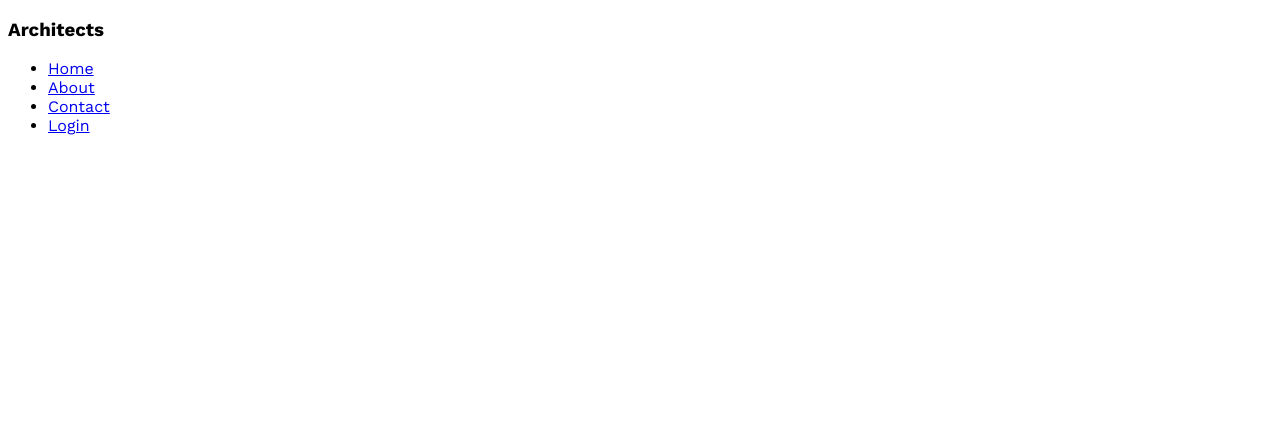
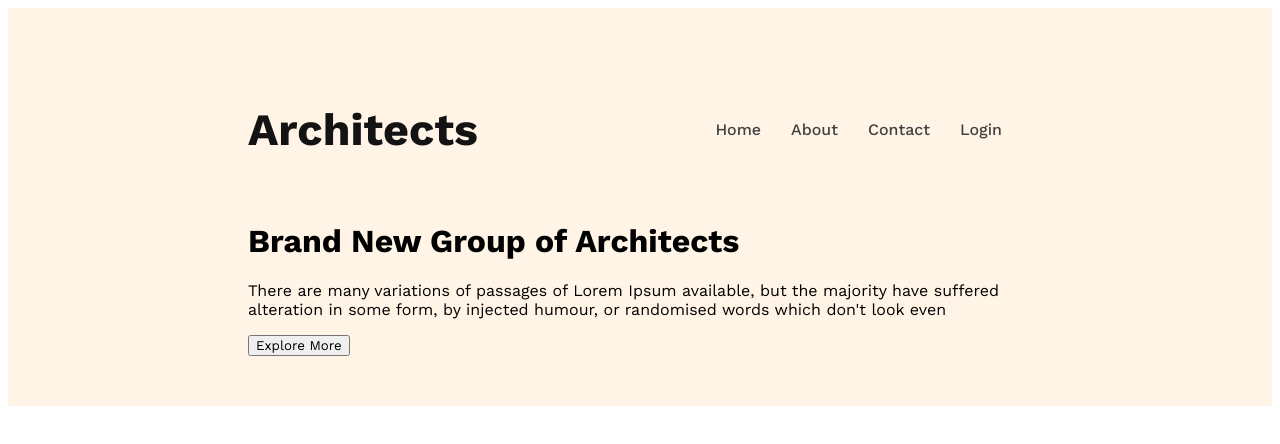
Before and after one commit to adnanalemran/architects-website, a plain HTML site: page index.html in a window 1280 px wide. Drawn offline with nearby package versions, Linux system fonts and the light colour scheme.

Commit message:
folder optimization

```diff
--- /dev/null
+++ b/css/Architects.css
@@ -0,0 +1,40 @@
+  @import url('https://fonts.googleapis.com/css2?family=Work+Sans:wght@400;500;600;700;800&display=swap');
+
+  * {
+      font-family: 'Work Sans', sans-serif;
+  }
+
+  /* header style */
+
+  header {
+      background: rgba(255, 144, 14, 0.10);
+      padding: 50px 240px;
+  }
+
+  nav {
+      display: flex;
+      justify-content: space-between;
+      align-items: center;
+  }
+
+  nav>ul {
+      display: flex;
+      align-items: center;
+
+  }
+
+  nav>ul>li {
+      list-style: none;
+      margin-right: 30px;
+      font-weight: 500;
+      font-size: 1rem;
+  }
+  nav>ul>li>a{
+    text-decoration: none;
+    color: #424242;
+  }
+  .nav-title{
+    font-size: 2.8rem;
+    font-weight: 700;
+    color: #131313;
+  }
--- a/images/css/Architects.css
+++ /dev/null
@@ -1,4 +0,0 @@
-  @import url('https://fonts.googleapis.com/css2?family=Work+Sans:wght@400;500;600;700;800&display=swap');
-*{
-    font-family: 'Work Sans', sans-serif;
-}
--- a/images/index.html
+++ b/index.html
@@ -9,7 +9,7 @@
 <body>
     <header>
         <nav>
-            <h3>Architects</h3>
+            <h3 class="nav-title">Architects</h3>
             <ul>
                 <li><a href="#">Home</a></li>
                 <li><a href="#">About</a></li>
@@ -17,6 +17,14 @@
                 <li><a href="#">Login</a></li>
             </ul>
         </nav>
+        <div class="banner">
+            <h1 class="Banner-title">Brand New Group of Architects</h1>
+            <p class="banner-description">
+                There are many variations of passages of Lorem Ipsum available, but the majority have suffered alteration in some form, by injected humour, or randomised words which don't look even
+            </p>
+            <button class="btn-primary">Explore More</button>
+            <img src="" alt="">
+        </div>
     </header>
 </body>
 </html>
```
